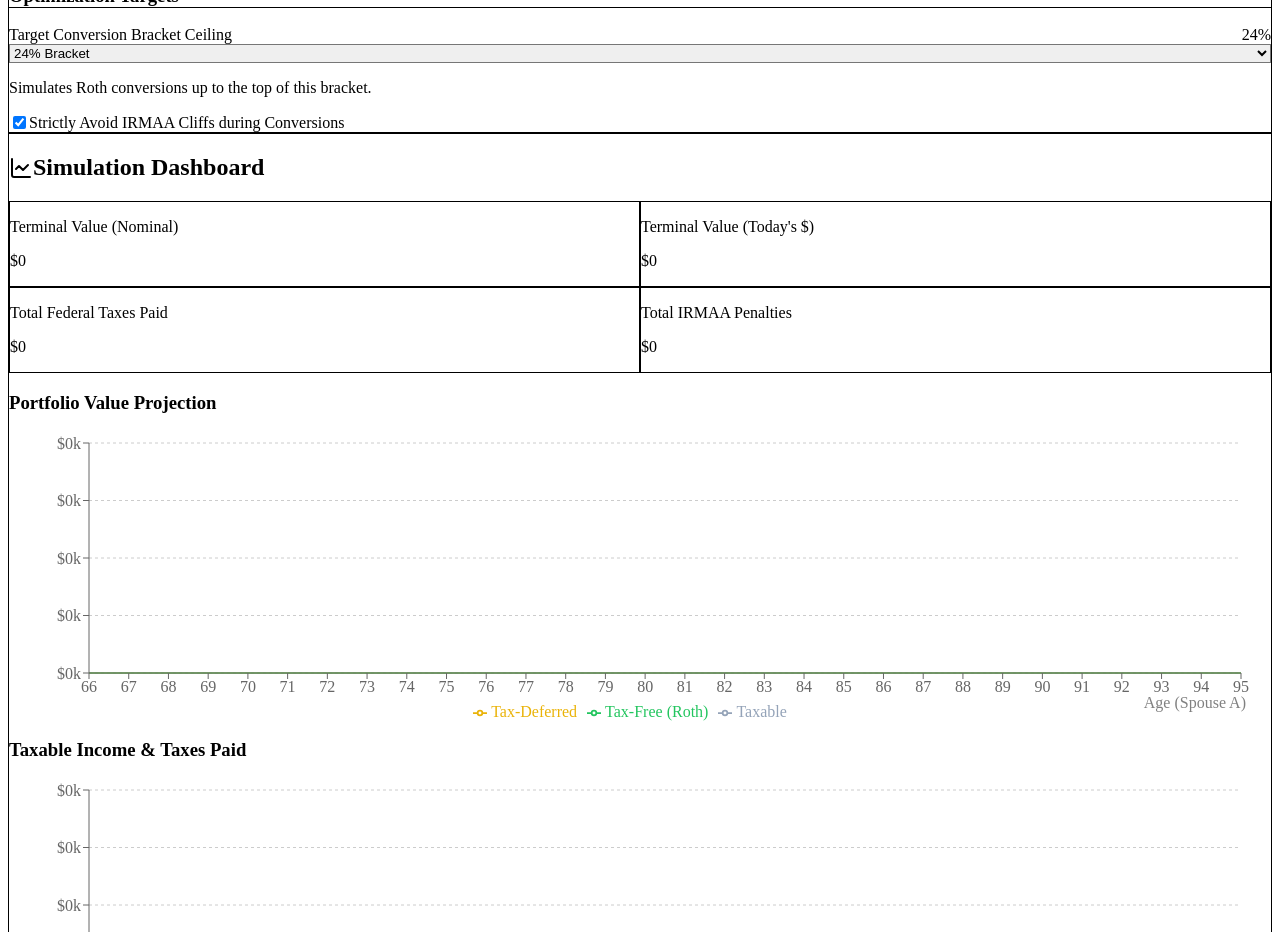
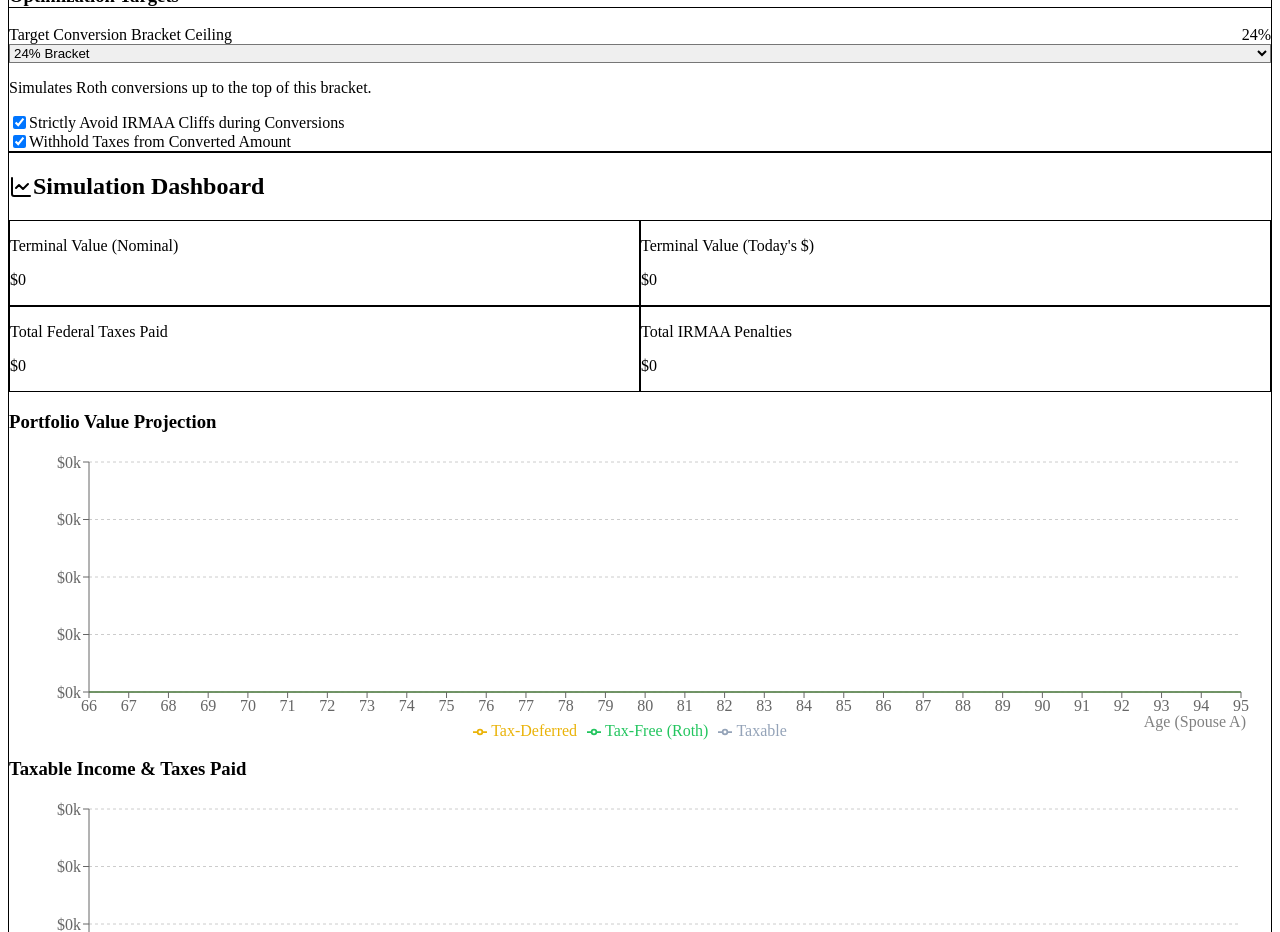
Before and after one commit to tpatterson34/tax-optimized-retirement-simulator, a React (Vite) app: page / in a window 1280 px wide. Shown: the part 900-1832 px from the top of the page. Built offline with nearby package versions, Linux system fonts and the light colour scheme.

Commit message:
Allow withholding taxes from converted amount

```diff
--- a/src/components/InputPanel.tsx
+++ b/src/components/InputPanel.tsx
@@ -246,6 +246,15 @@ export default function InputPanel({ params, setParams }: InputPanelProps) {
             />
             <label className="text-slate-600">Strictly Avoid IRMAA Cliffs during Conversions</label>
           </div>
+          <div className="flex items-center space-x-2 pt-2">
+            <input
+              type="checkbox"
+              checked={params.payConversionTaxFromConversion}
+              onChange={e => handleChange('payConversionTaxFromConversion', e.target.checked)}
+              className="rounded text-blue-600"
+            />
+            <label className="text-slate-600">Withhold Taxes from Converted Amount</label>
+          </div>
         </div>
       </div>
     </div>
--- a/src/engine/simulationLoop.ts
+++ b/src/engine/simulationLoop.ts
@@ -38,6 +38,7 @@ export interface SimulationParams {
   // Roth Conversion Strategy
   targetConversionBracketRate?: number; // e.g., 0.24 (24% bracket)
   avoidIrmaaCliffs: boolean;
+  payConversionTaxFromConversion: boolean;
 }
 
 export interface SimulationYearResult {
@@ -139,6 +140,12 @@ export function runSimulation(params: SimulationParams): SimulationYearResult[]
     }
 
     // 5. Calculate Final Taxes
+    const baselineMagi = nonSsMagi;
+    const baselineTaxableSs = calculateTaxableSocialSecurity(ssIncome, baselineMagi, params.status);
+    const baselineGross = baselineMagi + baselineTaxableSs;
+    const baselineTaxable = Math.max(0, baselineGross - calculateStandardDeduction(params.status, baselineGross, spousesOver65));
+    const baselineFederalTax = calculateOrdinaryTax(params.status, baselineTaxable);
+
     nonSsMagi += rothConversionAmount;
     taxableSs = calculateTaxableSocialSecurity(ssIncome, nonSsMagi, params.status);
     grossIncome = nonSsMagi + taxableSs;
@@ -148,13 +155,20 @@ export function runSimulation(params: SimulationParams): SimulationYearResult[]
     taxableIncome = Math.max(0, grossIncome - standardDeduction);
 
     const federalTaxPaid = calculateOrdinaryTax(params.status, taxableIncome);
+    const conversionTax = Math.max(0, federalTaxPaid - baselineFederalTax);
 
     // IRMAA Penalty (Based on 2 years prior)
     const irmaaMagi = magiHistory[magiHistory.length - 3];
     const enrolledSpouses = spousesOver65; // Simplify: enrolled if >= 65
     const irmaaPenalty = enrolledSpouses > 0 ? calculateIrmaaPenalty(irmaaMagi, params.status, enrolledSpouses) : 0;
 
-    const totalTaxAndPenalty = federalTaxPaid + irmaaPenalty;
+    let totalTaxAndPenalty = federalTaxPaid + irmaaPenalty;
+    let actualRothDeposit = rothConversionAmount;
+
+    if (params.payConversionTaxFromConversion && rothConversionAmount > 0) {
+      actualRothDeposit = Math.max(0, rothConversionAmount - conversionTax);
+      totalTaxAndPenalty -= conversionTax; // The tax was already paid out of the gross conversion
+    }
 
     // 6. Sequence of Returns / Withdrawals
     // We need to fund: remainingDeficit + totalTaxAndPenalty
@@ -185,7 +199,7 @@ export function runSimulation(params: SimulationParams): SimulationYearResult[]
     // 7. Persist & Advance
     const endingBalances = {
       taxDeferred: currentBalances.taxDeferred - rmdAmount - rothConversionAmount - fromTaxDeferred,
-      taxFree: currentBalances.taxFree + rothConversionAmount - fromTaxFree,
+      taxFree: currentBalances.taxFree + actualRothDeposit - fromTaxFree,
       taxable: currentBalances.taxable - fromTaxable + Math.max(0, rmdAmount - cashFlowDeficit) // Reinvest unused RMD
     };
 
--- a/src/store/simulatorStore.ts
+++ b/src/store/simulatorStore.ts
@@ -16,6 +16,7 @@ const DEFAULT_PARAMS: SimulationParams = {
   earnedIncome: 0,
   targetConversionBracketRate: 0.24,
   avoidIrmaaCliffs: true,
+  payConversionTaxFromConversion: true,
 };
 
 export function useSimulatorStore() {
```
